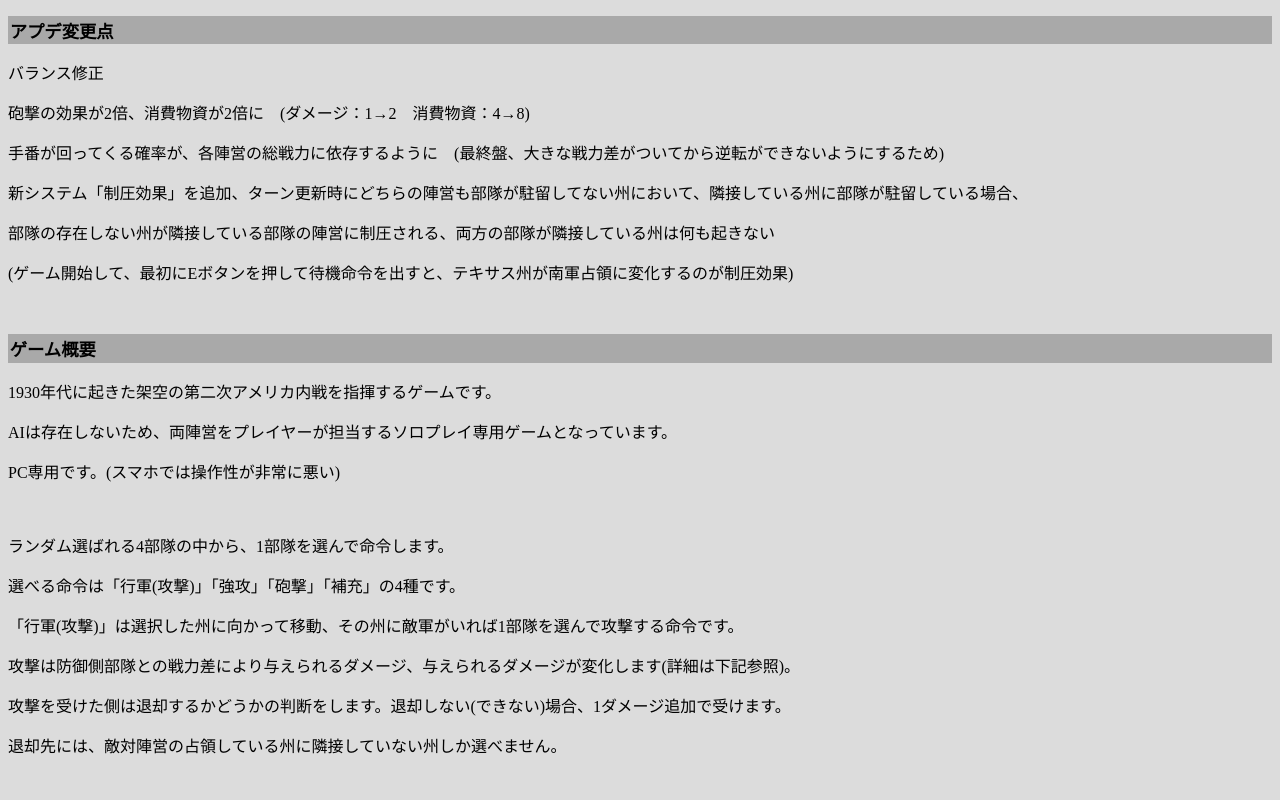
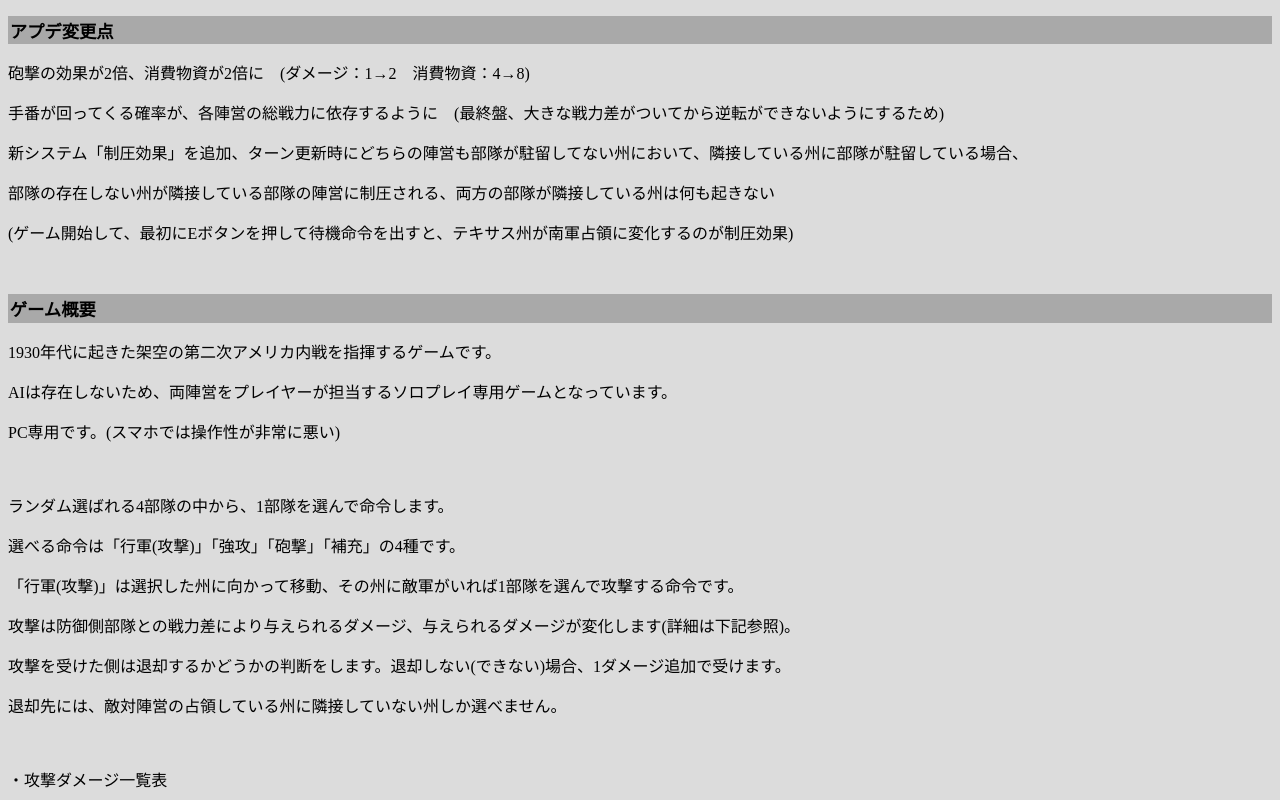
Before and after one commit to Devum765/javascript-game07explan, a plain HTML site: page index.html in a window 1280 px wide. Shown: the top 800 px of the page. Drawn offline with Linux system fonts and the light colour scheme.

Commit message:
Update index.html

```diff
--- a/index.html
+++ b/index.html
@@ -19,8 +19,6 @@ h1 {
 <body>
 
 <p><h1>アプデ変更点</h1></p>
-
-<p>バランス修正</p>
 
 <p>砲撃の効果が2倍、消費物資が2倍に　(ダメージ：1→2　消費物資：4→8)</p>
 
```
